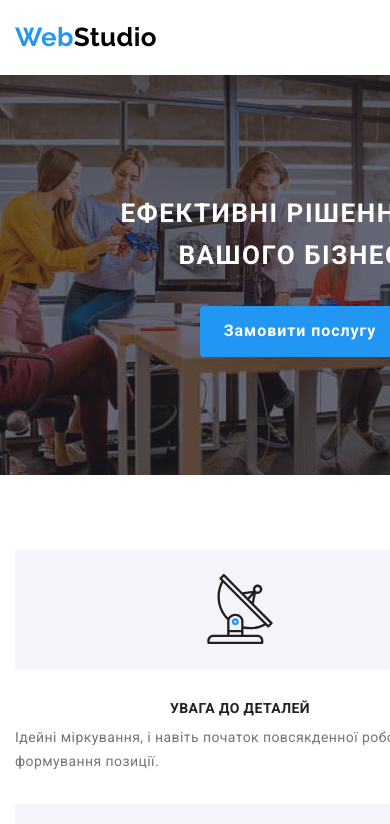
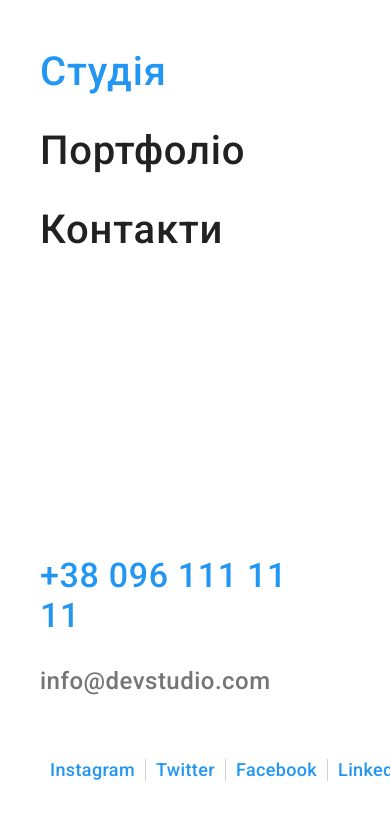
Before and after one commit to kolyaedem/goit-markup-hw-08, a plain HTML site: page index.html in a window 390 px wide. Shown: the top 824 px of the page. Drawn offline with nearby package versions, Linux system fonts and the light colour scheme.

Commit message:
mobile4/1

```diff
--- a/index.html
+++ b/index.html
@@ -40,7 +40,7 @@
           </button>
         </nav>
 
-        <div class="menu is-open" id="menu" data-menu>
+        <div class="menu is-open is-hidden" id="menu" data-menu>
 
           <ul class="menumob__list">
             <li class="menumob__item">
--- a/sass/components/_page-header.scss
+++ b/sass/components/_page-header.scss
@@ -8,6 +8,8 @@
   .header__button {
     display: inline-block;
     background-color: transparent;
+    z-index: 1;
+
   }
 
   .header__link {
--- a/sass/components/_toggle-menu.scss
+++ b/sass/components/_toggle-menu.scss
@@ -22,27 +22,45 @@
   }
 
   .menu.is-open {
-    // display: block;
-    display: none;
+    display: block;
+    // display: none;
   }
-
 
   .header-container {
     position: relative;
   }
-
   .menu {
     display: none;
-    position: absolute;
-    top: 100%;
-    left: 0;
+    position: fixed;
+    top: 50%;
+    left: 50%;
+
+    transform: translate(-50%,-50%);
     width: 100%;
+    height: 100%;
+    background-color: var(--button-color);
+    opacity: 0;
+    transition: opacity 250ms cubic-bezier(0.4, 0, 0.2, 1);
+
+    // overflow-y: scroll;
+
+    // display: none;
+    // position: absolute;
+    // top: 100%;
+    // left: 0;
+    // width: 100%;
 
     padding: 48px 83px 48px 40px;
 
-    background-color: var(--button-color);
-    text-align: left;
+    // background-color: var(--button-color);
+    // text-align: left;
   }
+
+  .menu.is-hidden {
+    opacity: 1;
+    // pointer-events: none;
+  }
+
 
   .menumob__list {
     margin-bottom: 302px;
```
Also changed, not shown: portfolio.html (+1 -1 lines), css/main.css, css/main.min.css, 2 other files.
